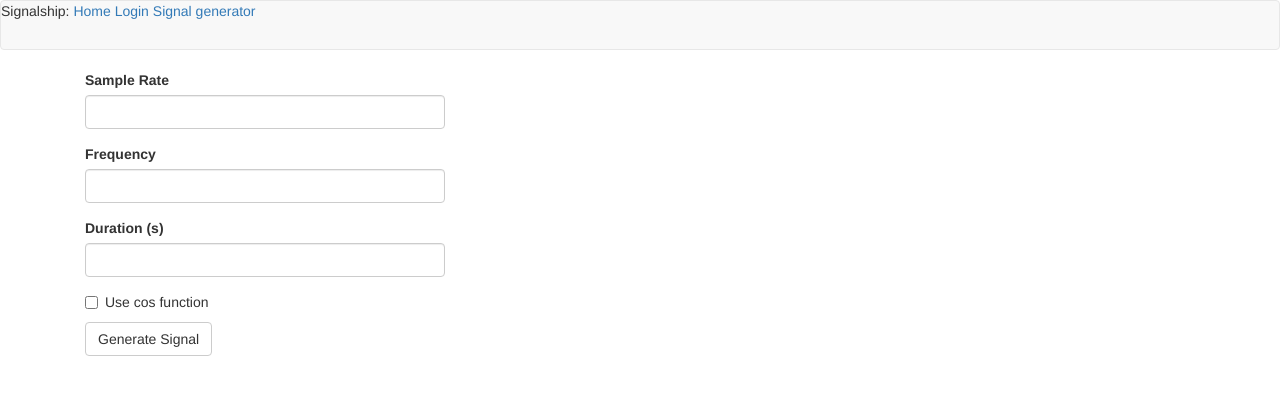
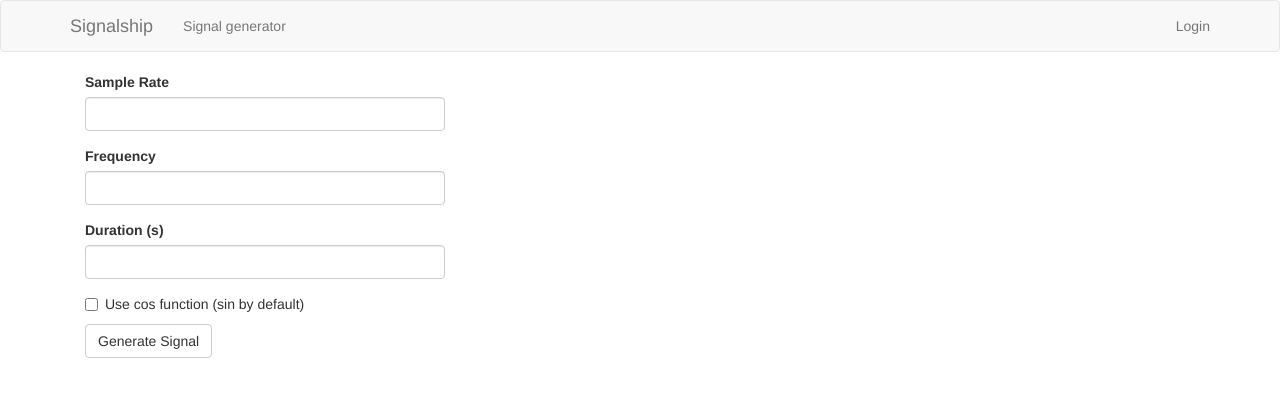
Before and after one commit to ForkyTheEditor/bachelors-signal-flask, a Flask app: page /generate in a window 1280 px wide. Shown: the top 397 px of the page. Run offline with Flask 2, Linux system fonts and the light colour scheme; some libraries are stand-ins or nearby versions.

Commit message:
Stylized navbar

```diff
--- a/app/forms.py
+++ b/app/forms.py
@@ -16,5 +16,5 @@ class SignalGenerationForm(FlaskForm):
     sample_rate_field = IntegerField(label='Sample Rate')
     frequency_field = FloatField(label='Frequency')
     duration = FloatField(label='Duration (s)')
-    useCos = BooleanField(label='Use cos function')
+    useCos = BooleanField(label='Use cos function (sin by default)')
     generate = SubmitField(label='Generate Signal')
--- a/app/templates/base.html
+++ b/app/templates/base.html
@@ -13,10 +13,15 @@
 
 {% block navbar %}
     <nav class="navbar navbar-default">
-        <div>Signalship:
-            <a href="{{ url_for('index') }}">Home</a>
-            <a href="{{ url_for('login') }}">Login</a>
-            <a href="{{ url_for('signal_generator') }}">Signal generator</a>
+        <div class="container">
+            <a class="navbar-brand" href="{{ url_for('index') }}">Signalship</a>
+
+               <ul class="nav navbar-nav">
+                    <li><a href="{{ url_for('signal_generator') }}">Signal generator</a></li>
+                </ul>
+                <ul class="nav navbar-nav navbar-right">
+                    <li> <a href="{{ url_for('login') }}">Login</a></li>
+                </ul>
         </div>
     </nav>
 {% endblock %}
```
